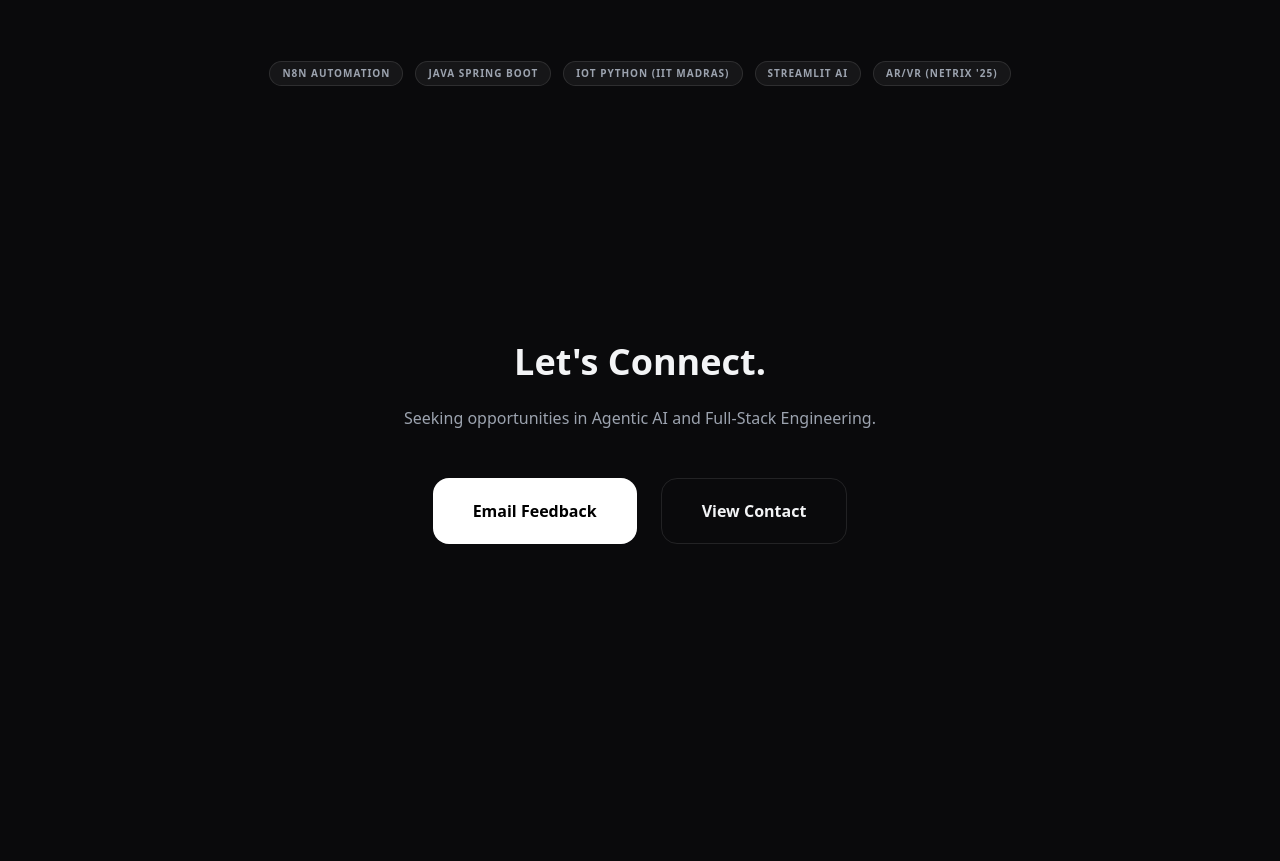
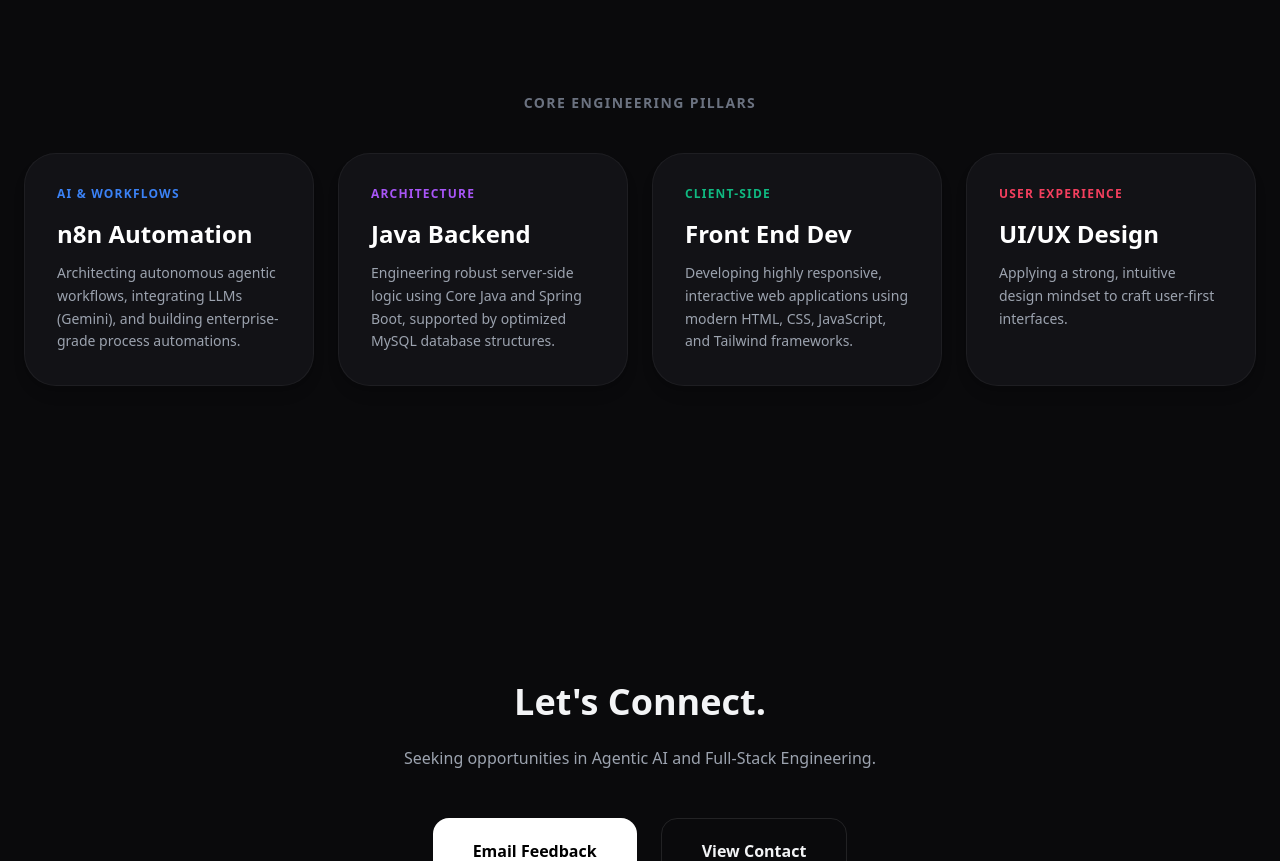
Before and after one commit to kavishM765/my-interactive-portfolio, a website: page index.html in a window 1280 px wide. Shown: the part 3877-4738 px from the top of the page. Before the commit the page ends 4549 px from the top, so only its background shows below. Drawn offline with nearby package versions, Linux system fonts and the light colour scheme.

Commit message:
fix: refine UI/UX pillar to highlight core design mindset

```diff
--- a/index.html
+++ b/index.html
@@ -192,13 +192,50 @@
                     </div>
                 </div>
 
-                <div class="mt-16 flex flex-wrap justify-center gap-3 animate-on-scroll fade-up">
-                    <span class="px-3 py-1 bg-white/5 border border-white/10 rounded-full text-[10px] font-bold uppercase tracking-widest text-gray-400">N8N Automation</span>
-                    <span class="px-3 py-1 bg-white/5 border border-white/10 rounded-full text-[10px] font-bold uppercase tracking-widest text-gray-400">Java Spring Boot</span>
-                    <span class="px-3 py-1 bg-white/5 border border-white/10 rounded-full text-[10px] font-bold uppercase tracking-widest text-gray-400">IoT Python (IIT Madras)</span>
-                    <span class="px-3 py-1 bg-white/5 border border-white/10 rounded-full text-[10px] font-bold uppercase tracking-widest text-gray-400">Streamlit AI</span>
-                    <span class="px-3 py-1 bg-white/5 border border-white/10 rounded-full text-[10px] font-bold uppercase tracking-widest text-gray-400">AR/VR (NETRIX '25)</span>
-                </div>
+                <div class="mt-24 mb-10">
+    <h4 class="text-center text-gray-500 text-sm font-bold uppercase tracking-widest mb-10 animate-on-scroll fade-up">Core Engineering Pillars</h4>
+
+    <div class="grid grid-cols-1 md:grid-cols-2 lg:grid-cols-4 gap-6 animate-on-scroll fade-up delay-100">
+
+        <div class="group relative p-8 bg-[#121216] rounded-[2rem] border border-white/5 hover:border-blue-500/40 transition-all duration-500 overflow-hidden hover:-translate-y-2 shadow-lg hover:shadow-blue-500/10">
+            <div class="absolute inset-0 bg-gradient-to-br from-blue-500/5 to-transparent opacity-0 group-hover:opacity-100 transition-opacity duration-500"></div>
+            <div class="relative z-10">
+                <span class="text-blue-500 text-xs font-bold uppercase tracking-widest block mb-4">AI & Workflows</span>
+                <h3 class="text-2xl font-black text-white mb-3">n8n Automation</h3>
+                <p class="text-gray-400 text-sm leading-relaxed">Architecting autonomous agentic workflows, integrating LLMs (Gemini), and building enterprise-grade process automations.</p>
+            </div>
+        </div>
+
+        <div class="group relative p-8 bg-[#121216] rounded-[2rem] border border-white/5 hover:border-purple-500/40 transition-all duration-500 overflow-hidden hover:-translate-y-2 shadow-lg hover:shadow-purple-500/10">
+            <div class="absolute inset-0 bg-gradient-to-br from-purple-500/5 to-transparent opacity-0 group-hover:opacity-100 transition-opacity duration-500"></div>
+            <div class="relative z-10">
+                <span class="text-purple-500 text-xs font-bold uppercase tracking-widest block mb-4">Architecture</span>
+                <h3 class="text-2xl font-black text-white mb-3">Java Backend</h3>
+                <p class="text-gray-400 text-sm leading-relaxed">Engineering robust server-side logic using Core Java and Spring Boot, supported by optimized MySQL database structures.</p>
+            </div>
+        </div>
+
+        <div class="group relative p-8 bg-[#121216] rounded-[2rem] border border-white/5 hover:border-emerald-500/40 transition-all duration-500 overflow-hidden hover:-translate-y-2 shadow-lg hover:shadow-emerald-500/10">
+            <div class="absolute inset-0 bg-gradient-to-br from-emerald-500/5 to-transparent opacity-0 group-hover:opacity-100 transition-opacity duration-500"></div>
+            <div class="relative z-10">
+                <span class="text-emerald-500 text-xs font-bold uppercase tracking-widest block mb-4">Client-Side</span>
+                <h3 class="text-2xl font-black text-white mb-3">Front End Dev</h3>
+                <p class="text-gray-400 text-sm leading-relaxed">Developing highly responsive, interactive web applications using modern HTML, CSS, JavaScript, and Tailwind frameworks.</p>
+            </div>
+        </div>
+
+        <div class="group relative p-8 bg-[#121216] rounded-[2rem] border border-white/5 hover:border-rose-500/40 transition-all duration-500 overflow-hidden hover:-translate-y-2 shadow-lg hover:shadow-rose-500/10">
+            <div class="absolute inset-0 bg-gradient-to-br from-rose-500/5 to-transparent opacity-0 group-hover:opacity-100 transition-opacity duration-500"></div>
+            <div class="relative z-10">
+                <span class="text-rose-500 text-xs font-bold uppercase tracking-widest block mb-4">User Experience</span>
+                <h3 class="text-2xl font-black text-white mb-3">UI/UX Design</h3>
+                <p class="text-gray-400 text-sm leading-relaxed">Applying a strong, intuitive design mindset to craft user-first interfaces.</p>
+            </div>
+        </div>
+        </div>
+
+    </div>
+</div>
             </div>
         </section>
 
```
